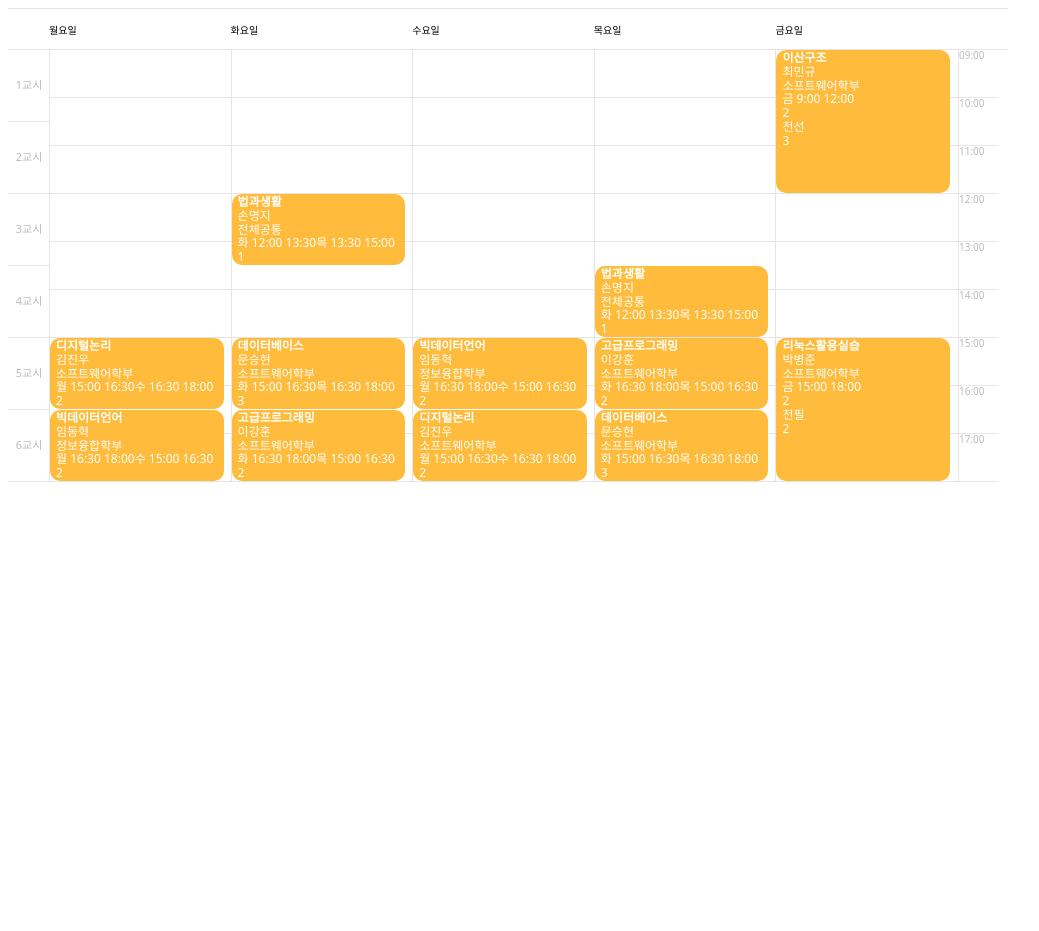
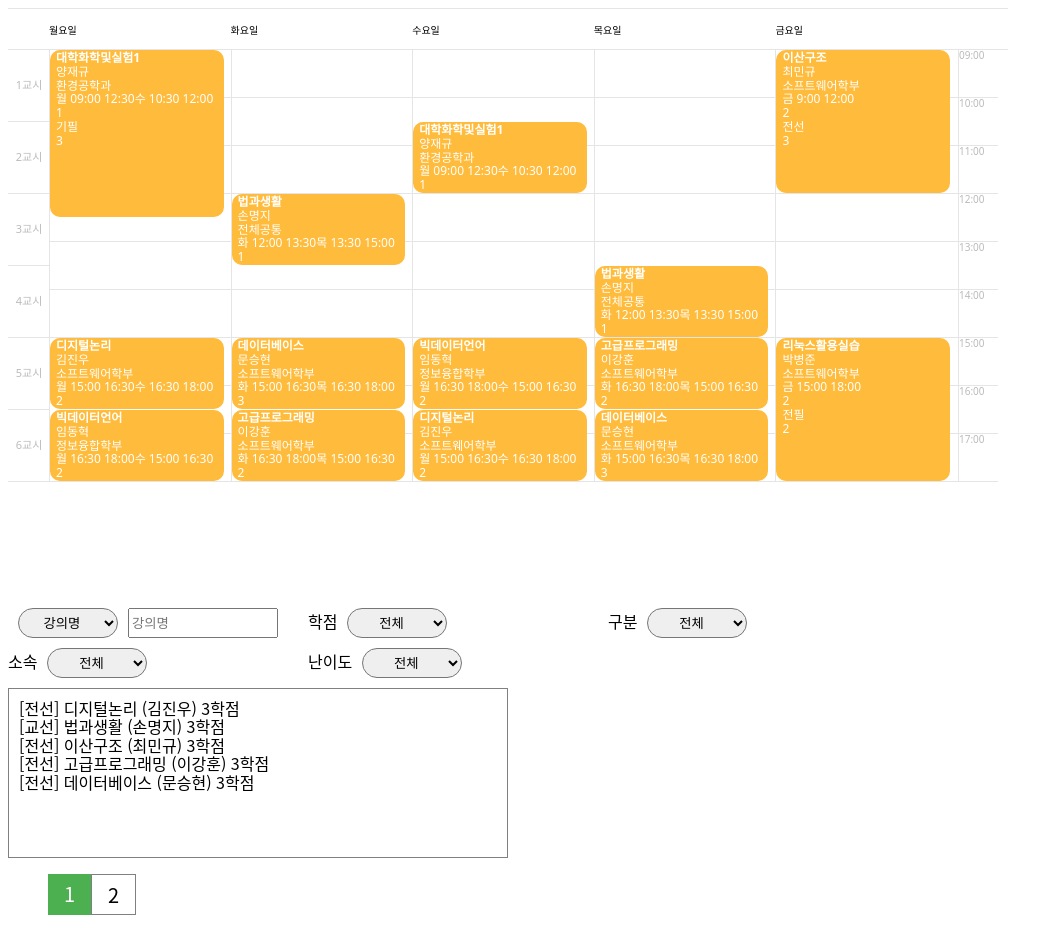
Before and after one commit to 19-21-40/KLtime_FrontEnd, a React (Create React App) app: page / in a window 1280 px wide. Shown: the whole page, without its empty margins (0-1039 px from the left). Before the commit the page ends 800 px from the top, so only its background shows below. Built offline with nearby package versions, Linux system fonts and the light colour scheme.

Commit message:
0720 update

```diff
--- a/package.json
+++ b/package.json
@@ -6,10 +6,16 @@
     "@testing-library/jest-dom": "^5.16.4",
     "@testing-library/react": "^13.3.0",
     "@testing-library/user-event": "^13.5.0",
+    "@types/jest": "^28.1.6",
+    "@types/node": "^18.0.6",
+    "@types/react": "^18.0.15",
+    "@types/react-dom": "^18.0.6",
+    "classnames": "^2.3.1",
     "react": "^18.2.0",
     "react-dom": "^18.2.0",
     "react-router-dom": "^5.3.0",
     "react-scripts": "^5.0.1",
+    "typescript": "^4.7.4",
     "web-vitals": "^2.1.4"
   },
   "scripts": {
--- /dev/null
+++ b/src/components/Pagination.js
@@ -0,0 +1,34 @@
+import React from "react";
+import styles from "./Pagination.module.css"
+
+const Pagination = ({lecturesPerPage, searchedLectures, paginate, currentPage}) => {
+
+    const PageNumeber = [];
+    const current = currentPage;
+
+
+
+    for (let i = 1; i <= Math.ceil(searchedLectures / lecturesPerPage); i++) {
+        PageNumeber.push(i);
+
+    }
+
+
+    const onClick = (number, e) => {
+        paginate(number);
+    }
+
+    return (
+        <nav>
+            <ul className={styles.pagination}>
+                {PageNumeber.map(number  => (
+                    <li key={number} onClick={ e =>onClick(number, e)} href='!#' className={`${styles.pageItem} ${current === number ? styles.active : "a"}`}>
+                        {number}
+                    </li>
+                ))}
+            </ul>
+        </nav>
+    );
+};
+
+export default Pagination;
--- /dev/null
+++ b/src/components/Pagination.module.css
@@ -0,0 +1,22 @@
+.pagination{
+    list-style: none;
+    display: flex;
+}
+
+.pageItem{
+    font-size: 20px;
+    padding: 8px 16px;
+    border: 1px solid grey;
+    cursor:pointer;
+}
+
+.pageItem:hover{
+    color: white;
+    background-color: grey;
+}
+
+.active{
+    background-color: #4CAF50;
+    color: white;
+    border: none;
+}
--- /dev/null
+++ b/src/components/Search.js
@@ -0,0 +1,168 @@
+import { useState, useRef, useCallback, useEffect } from "react";
+import styles from "./Search.module.css"
+import Pagination from "./Pagination";
+
+function LectureList({searchedLectures}) {
+    const [currentPage, setCurrentPage] = useState(1);
+    const [lecturesPerPage, setLecturesPerPage] = useState(5);
+
+
+    // Get current lectures
+    const indexOfLastLecture = currentPage * lecturesPerPage;
+    const indexOfFirstLecture = indexOfLastLecture - lecturesPerPage;
+    const currentLectures = searchedLectures.slice(indexOfFirstLecture, indexOfLastLecture)
+
+    // Change page
+    const paginate = (pageNumber) => {
+        setCurrentPage(pageNumber);
+    };
+
+    return (
+        <div className={styles.contents}>
+            <div className={styles.lecturelist}>
+            {currentLectures.map (searchedLecture => (
+                <li key={searchedLecture.id}>
+                    [{searchedLecture.section}] {searchedLecture.lectureName} ({searchedLecture.professor}) {searchedLecture.credit}학점
+                </li>
+            ))}
+            </div>
+            <Pagination lecturesPerPage={lecturesPerPage} searchedLectures={searchedLectures.length} paginate={paginate} currentPage={currentPage}/>
+        </div>
+    );
+}
+
+function Search({totalLectures})
+{
+    const [searchedLectures, setSearchedLectures]=useState(totalLectures);
+    const [searchItem, setSearchItem]=useState('강의명');
+    const [input, setInput] = useState('');
+    const [credit, setCredit] = useState('null');
+    const [section, setSection] = useState('null');
+    const [department, setDepartment] = useState('null');
+    const [level, setLevel] = useState('null');
+
+    const inputref = useRef(null);
+
+
+    // 강의명 -> 교수명 또는 교수명 -> 강의명으로 바꿀때 input 초기화
+    function resetSearchItem(e) {
+        setSearchItem(e.target.value);
+
+        setInput('');
+        inputref.current.value="";
+
+    }
+
+    useEffect(()=> {
+
+
+
+        // 검색어 입력에 의한 처리
+         let result = totalLectures.filter((lecture)=> {
+            if (searchItem === '강의명'){
+                return lecture.lectureName.includes(input);
+            }
+            else if (searchItem === '교수명'){
+                return lecture.professor.includes(input);
+            }
+        });
+
+        // 학점 입력에 의한 처리
+        if(credit !== 'null')
+        {
+            setCredit(Number(credit));
+            result = result.filter((lecture)=> {
+                return lecture.credit == credit;
+            })
+        }
+
+        // 구분 입력에 의한 처리
+        if(section !== 'null')
+        {
+            result = result.filter((lecture)=> {
+                return lecture.section == section;
+            })
+        }
+
+        // 소속 입력에 의한 처리
+        if(department !== 'null')
+        {
+            result = result.filter((lecture)=> {
+                return lecture.department == department;
+            })
+        }
+
+
+        // 난이도 입력에 의한 처리
+        if(level !== 'null')
+        {
+            setLevel(Number(level));
+            result = result.filter((lecture)=> {
+                return lecture.level == level;
+            })
+        }
+
+        // searchedLectures state 관리
+        setSearchedLectures(result);
+
+
+
+    }, [input, credit, section, department, level]);
+
+
+
+return (
+    <div>
+        <div className={styles.searchCollection}>
+            <div>
+                <select value={searchItem} onChange={resetSearchItem}>
+                    <option>강의명</option>
+                    <option>교수명</option>
+                </select>
+                <input className={styles.searchbar} ref={inputref} placeholder={searchItem} type="text" onChange={e=>setInput(e.target.value)}/>
+            </div>
+            <div className={styles.credit}>
+                학점
+                <select onChange={e=>setCredit(e.target.value)}>
+                    <option value={'null'}>전체</option>
+                    <option value={2}>2학점</option>
+                    <option value={3}>3학점</option>
+                </select>
+            </div>
+            <div className={styles.section}>
+                구분
+                <select onChange={e=>setSection(e.target.value)}>
+                    <option value={"null"}>전체</option>
+                    <option value={"전필"}>전필</option>
+                    <option value={"전선"}>전선</option>
+                    <option value={"교필"}>교필</option>
+                    <option value={"교선"}>교선</option>
+                    <option value={"일선"}>일선</option>
+                </select>
+            </div>
+            <div className={styles.department}>
+                소속
+                <select onChange={e=>setDepartment(e.target.value)}>
+                    <option value={"null"}>전체</option>
+                    <option value={"전체공통"}>전체공통</option>
+                    <option value={"소프트웨어학부"}>소프트웨어학부</option>
+                    <option value={"정보융합학부"}>정보융합학부</option>
+                </select>
+            </div>
+            <div className={styles.level}>
+                난이도
+                <select onChange={e=>setLevel(e.target.value)}>
+                    <option value={"null"}>전체</option>
+                    <option value={1}>1</option>
+                    <option value={2}>2</option>
+                    <option value={3}>3</option>
+                </select>
+            </div>
+        </div>
+        <LectureList searchedLectures={searchedLectures} />
+    </div>
+);
+
+}
+
+export default Search;
--- /dev/null
+++ b/src/components/Search.module.css
@@ -0,0 +1,47 @@
+.searchCollection{
+    display:grid;
+    grid-template-columns: 300px 300px 300px;
+    grid-template-rows: 1fr 1fr;
+}
+
+.searchCollection *{
+    margin-bottom: 5px;
+}
+
+.lecturelist{
+    list-style: none;
+    width: 500px;
+    height: 170px;
+    padding: 10px;
+    border: 1px solid gray;
+}
+
+.searchbar{
+    width: 150px;
+    height: 30px;
+}
+
+.department{
+    grid-column: 1;
+    grid-row: 2;
+}
+
+select{
+    border-radius: 30px;
+    text-align: center;
+    width: 100px;
+    height: 30px;
+    margin-left: 10px;
+    margin-right: 10px;
+}
+
+option{
+    text-align: center;
+    width: 100px;
+    height: 30px;
+}
+
+
+.contents{
+    width: 500px;
+}
--- a/src/routes/MyTimeTable.js
+++ b/src/routes/MyTimeTable.js
@@ -1,6 +1,7 @@
 import TimeTable from "../components/TimeTable"
 import LectureList from "../components/LectureList";
 import { useEffect, useState } from "react";
+import Search from "../components/Search";
 
 function MyTimeTable() {
     const test = [
@@ -100,9 +101,24 @@ function MyTimeTable() {
             credit: 3,
             notes: ""
         },
+        {
+            id: "1160-1-3415-01",
+            lectureName: "대학화학및실험1",
+            professor: "양재규",
+            department:"환경공학과",
+            lectureTimes: [
+                { day: "월", startTime: "09:00", endTime: "12:30" },
+                { day: "수", startTime: "10:30", endTime: "12:00" },
+            ],
+            level: 1,
+            section: "기필",
+            credit: 3,
+            notes: ""
+        },
     ];
 
     const [selectedLectures,setSeletedLectures]=useState(test);
+    const [totalLectures, setTotalLectures]=useState(test);
     // useEffect(()=>{
     //     setSeletedLectures(test);
     // },[]);
@@ -111,6 +127,7 @@ function MyTimeTable() {
         <div>
             <TimeTable selectedLectures={selectedLectures}/>
             {/* <LectureList /> */}
+            <Search totalLectures={totalLectures}/>
         </div>
 
     )
```
Also changed, not shown: 1 other file (tests, documents, lock files or other folders).
